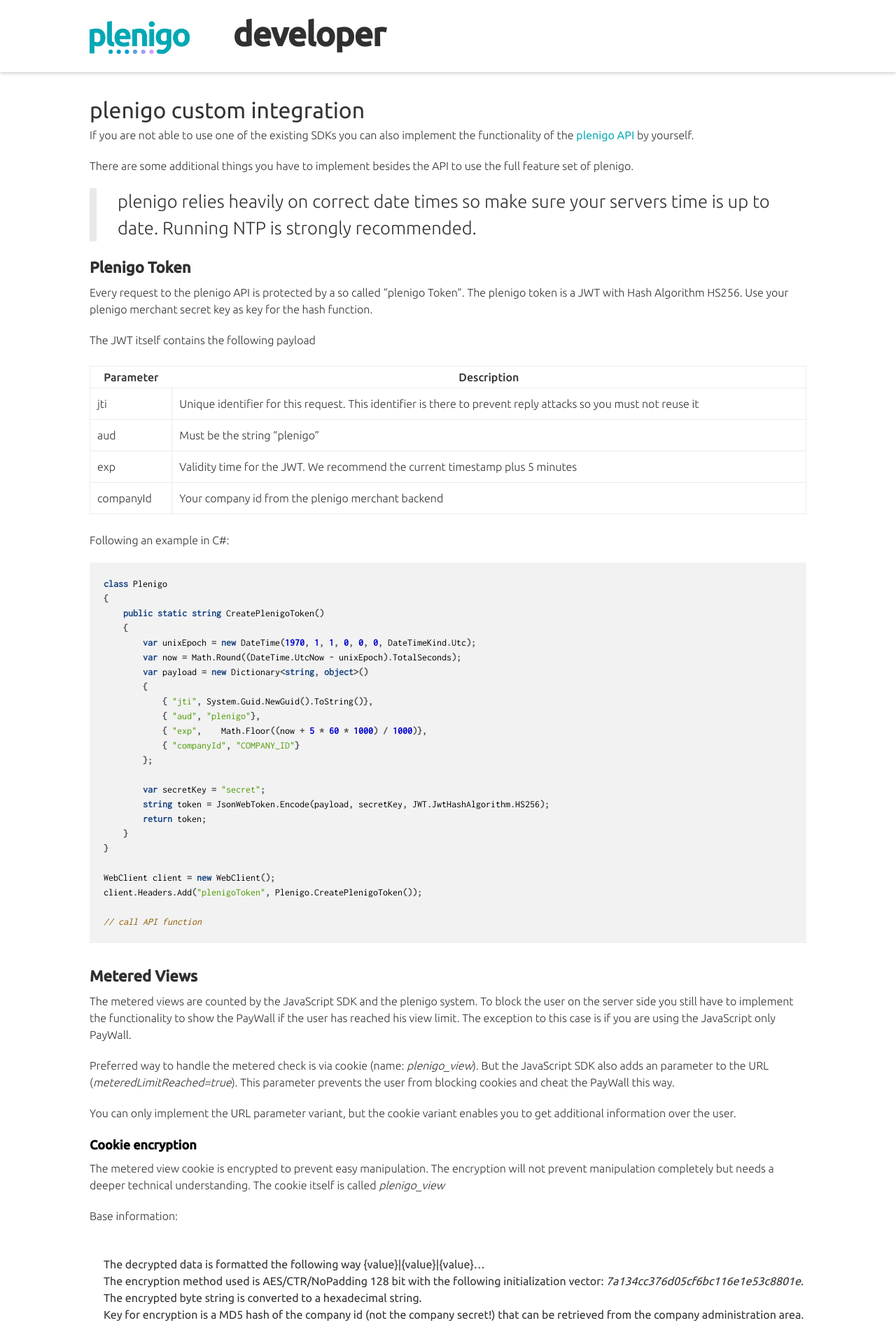
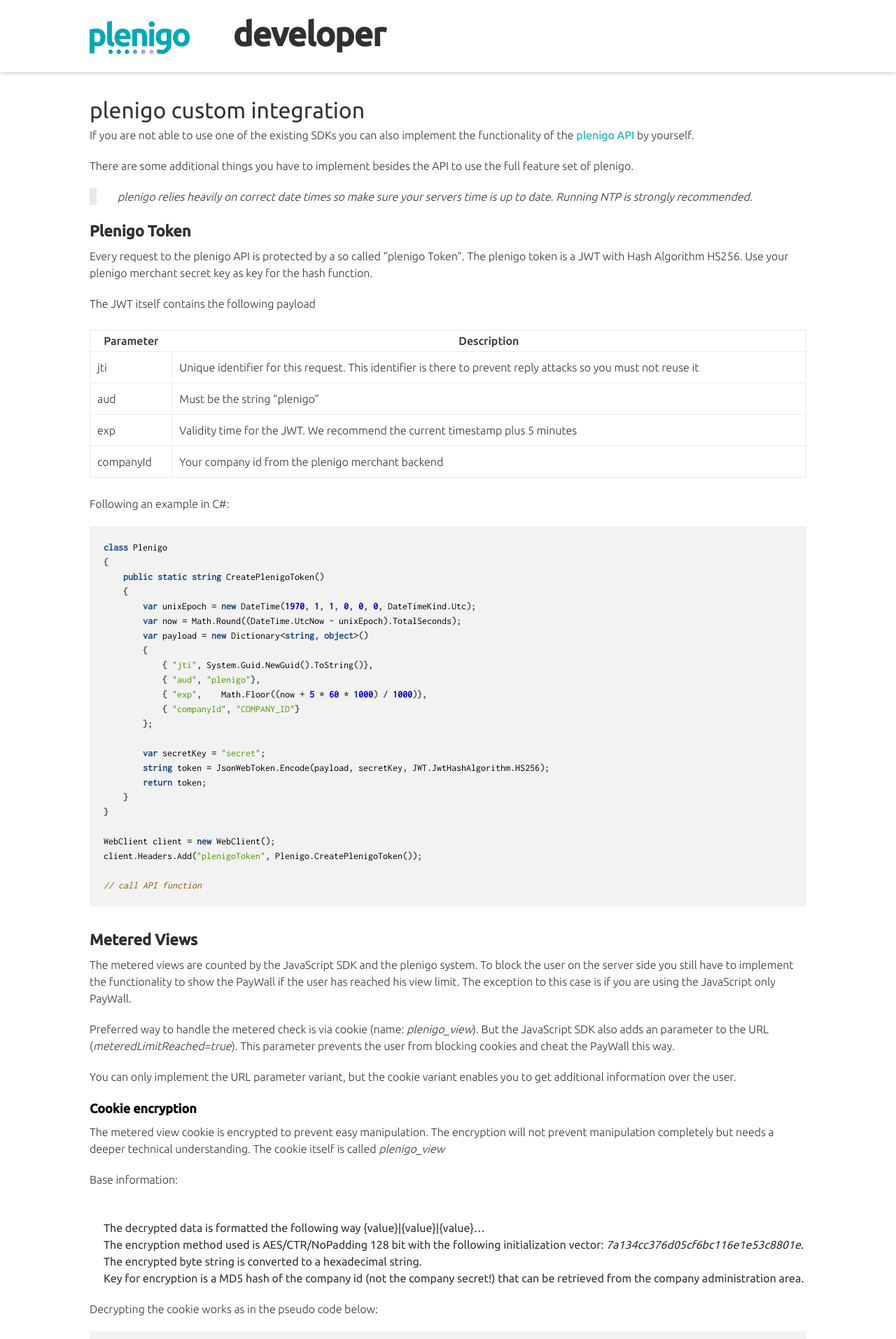
Before and after one commit to plenigo/plenigo.github.io, a Jekyll site: the page built from pages/custom_integration/custom_integration.md, in a window 1280 px wide. Shown: the top 1914 px of the page at 70% size. Built offline with Jekyll 4.4.1, drawn with Linux system fonts in a browser that asks for light colours.

Commit message:
Update _extend.scss

```diff
--- a/_sass/_extend.scss
+++ b/_sass/_extend.scss
@@ -26,6 +26,11 @@
   }
   a, a:link, a:visited, a:active {
     color: #16aeb9;
+  }
+  blockquote {
+    font-style: italic;
+    font-size: 1em;
+
   }
   table {
     margin: 25px 0;
```
